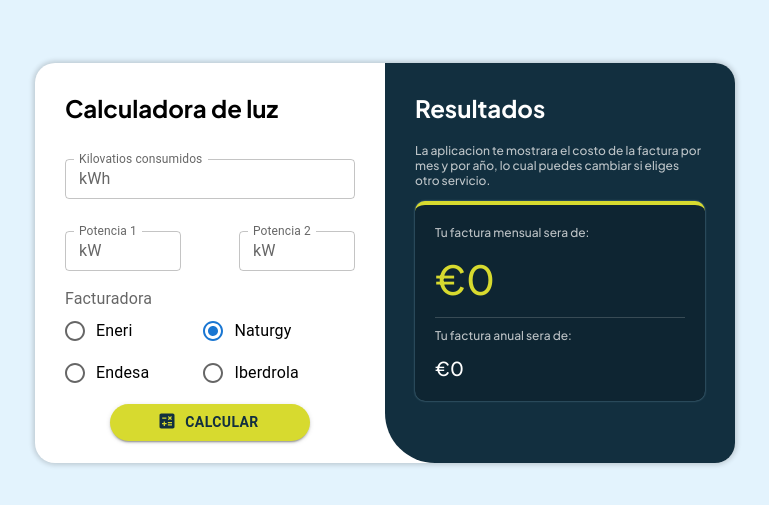
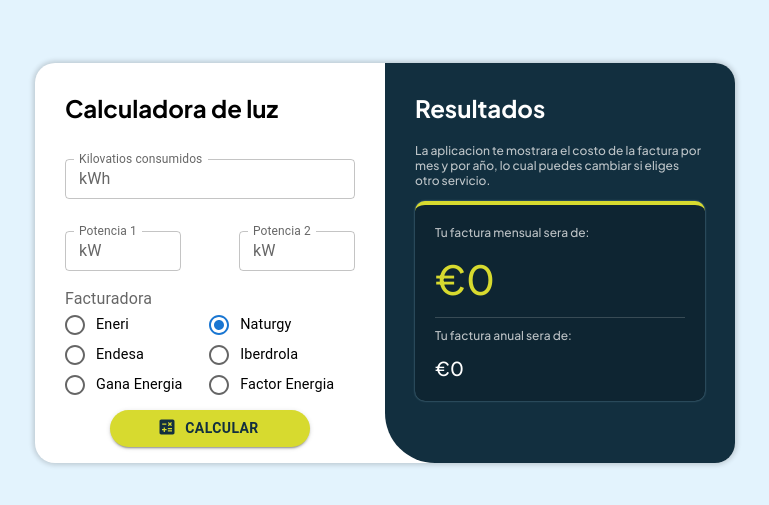
Before and after one commit to JojoUrbina/calculadora-de-luz, a React (Vite) app: page / in a window 1280 px wide. Shown: the part 137-642 px from the top of the page, without its empty margins (255-1024 px from the left). Built offline with nearby package versions, Linux system fonts and the light colour scheme.

Commit message:
Se agregan 2 facturadoras

```diff
--- a/components/Formulario.jsx
+++ b/components/Formulario.jsx
@@ -38,7 +38,10 @@ const Formulario = ({ setResultadoMensual }) => {
       tarifaPotencia: 0.1052,
       tarifaEnergia: 0.1167,
     },
-
+    factorEnergia: {
+      tarifaPotencia: 0.0031,
+      tarifaEnergia: 0.2100,
+    },
   };
 
   const IVA = 0.21;
@@ -50,7 +53,7 @@ const Formulario = ({ setResultadoMensual }) => {
   const precioKWH = facturadoras[facturadoraContratada].tarifaEnergia;
   /*  const precioPotencia1 = facturadora === "naturgy" ? 0.103663 : 0.16; */
   const precioPotencia1 = facturadoras[facturadoraContratada].tarifaPotencia;
-  const precioPotencia2 = facturadora === "naturgy" ? 0.034042 : 0.16;
+  //const precioPotencia2 = facturadora === "naturgy" ? 0.034042 : 0.16;
 
   const terminoPotencia = calcularTerminoPotencia(
     potenciaContratada,
@@ -178,7 +181,6 @@ const Formulario = ({ setResultadoMensual }) => {
       <Button
         id="btn-calcular"
         variant="contained"
-
         startIcon={
           <CalculateIcon
             sx={{
@@ -218,12 +220,34 @@ function ControlledRadioButtonsGroup({ facturadora, handleChange }) {
           label="Eneri"
           className="facturadora"
         />
-        <FormControlLabel value="naturgy" control={<Radio />} label="Naturgy" className="facturadora" />
-        <FormControlLabel value="endesa" control={<Radio />} label="Endesa" className="facturadora" />
+        <FormControlLabel
+          value="naturgy"
+          control={<Radio />}
+          label="Naturgy"
+          className="facturadora"
+        />
+        <FormControlLabel
+          value="endesa"
+          control={<Radio />}
+          label="Endesa"
+          className="facturadora"
+        />
         <FormControlLabel
           value="iberdrola"
           control={<Radio />}
           label="Iberdrola"
+          className="facturadora"
+        />
+        <FormControlLabel
+          value="ganaEnergia"
+          control={<Radio />}
+          label="Gana Energia"
+          className="facturadora"
+        />
+        <FormControlLabel
+          value="factorEnergia"
+          control={<Radio />}
+          label="Factor Energia"
           className="facturadora"
         />
       </RadioGroup>
--- a/src/index.css
+++ b/src/index.css
@@ -111,10 +111,17 @@ p {
 .facturadoras {
   width: 100%;
   flex-direction: row !important;
+
 }
-.facturadoras .facturadora {
-  width: 46%;
+.facturadora{
+  width: 48%;
+  height: 30px;
+  font-size: 0.9rem !important;
 }
+.facturadora span{
+  font-size: 0.9rem;
+}
+
 @media (max-width: 600px) {
   .aplicacion {
     flex-direction: column;
```
